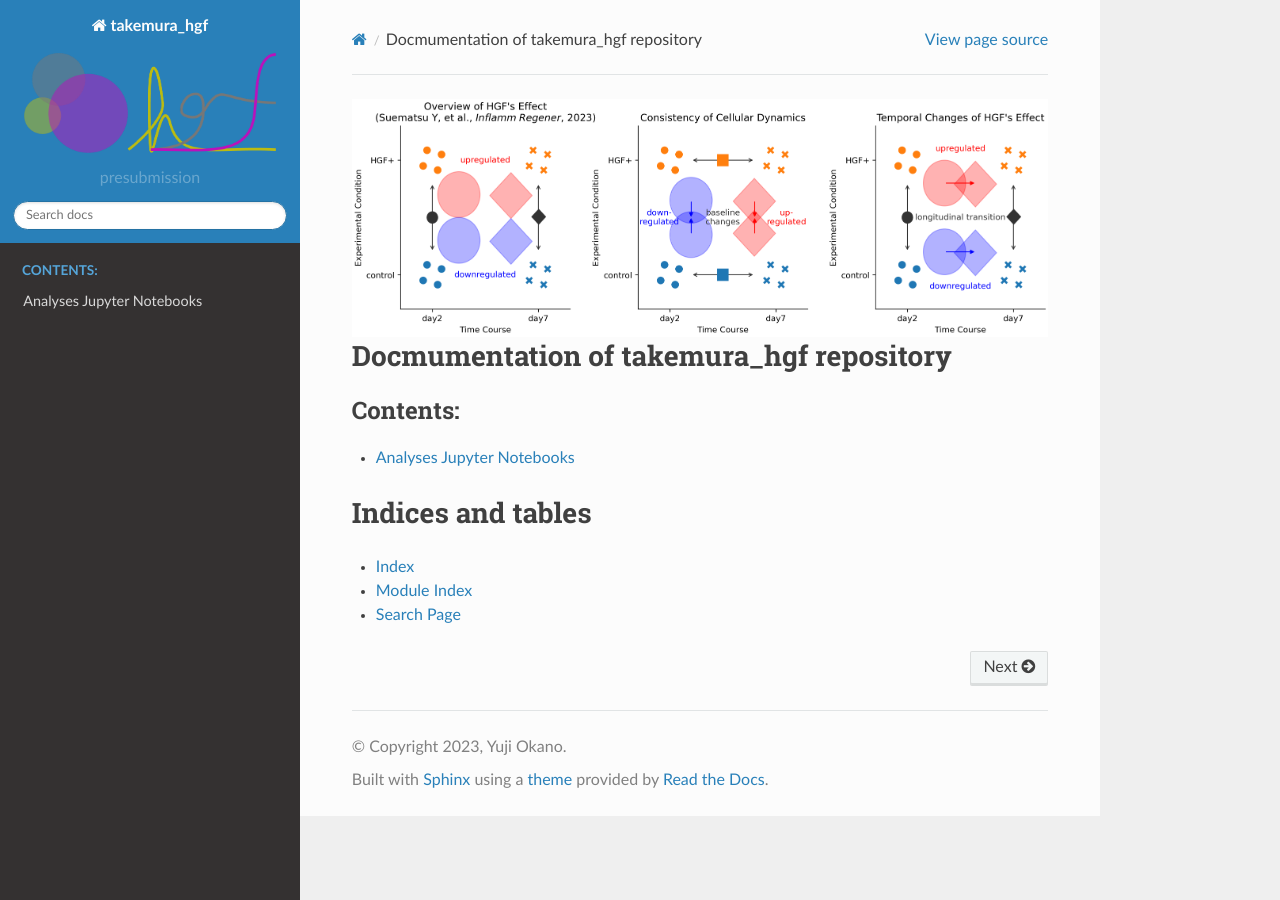
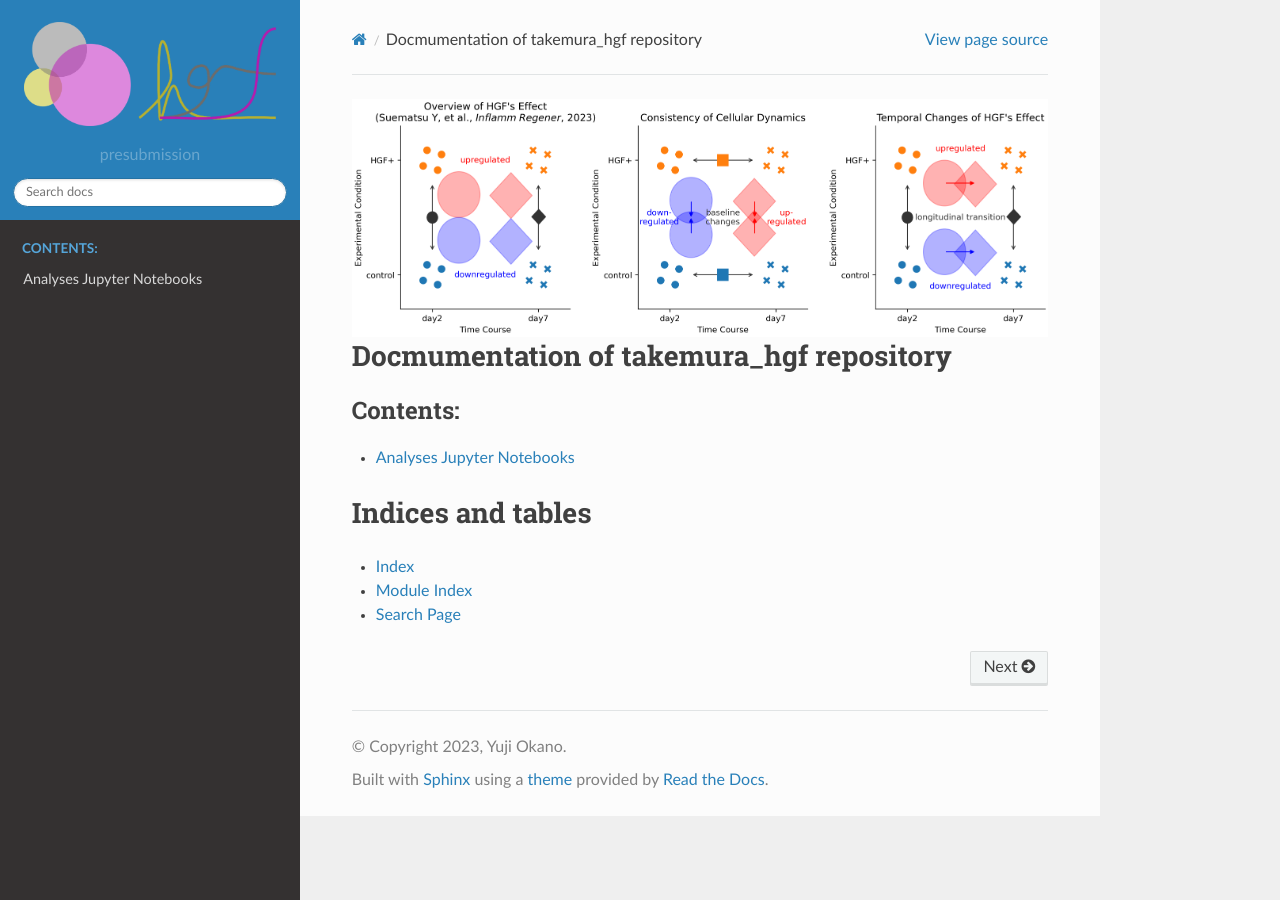
Before and after one commit to yo-aka-gene/takemura_hgf, a Sphinx documentation site: the page built from docs/index.rst, in a window 1280 px wide. Built offline with Sphinx 7.4.7 and the Read the Docs theme 2.0.0, drawn with Linux system fonts in a browser that asks for light colours.

Commit message:
:recycle::art: edit visual setting of doc header

```diff
--- a/docs/conf.py
+++ b/docs/conf.py
@@ -35,6 +35,7 @@ html_theme = 'sphinx_rtd_theme'
 html_static_path = ['_static']
 htmlhelp_basename = 'takemura_hgf_doc'
 html_logo = "_static/horizontal_logo.png"
+html_theme_options = {"navigation_depth": 5, "logo_only": True}
 master_doc = 'index'
 latex_documents = [
     (master_doc, 'takemurahgf.tex',
```
Also changed, not shown: docs/_static/horizontal_logo.png.
